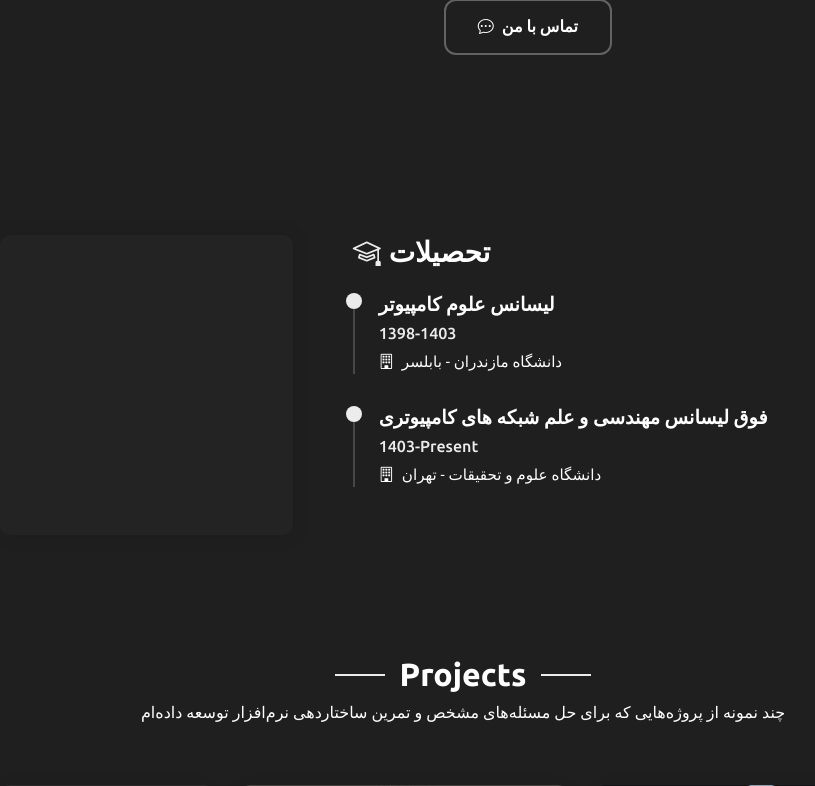
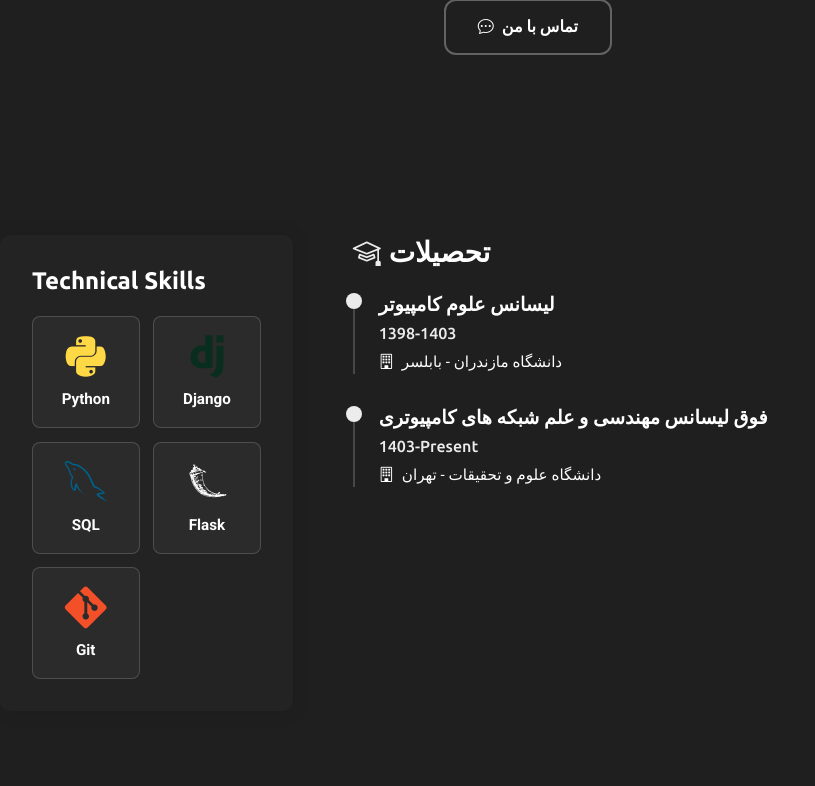
Before and after one commit to Aramesh-Aria/personal-Blog, a Flask app: page / in a window 1280 px wide. Shown: the part 1408-2194 px from the top of the page, without its empty margins (342-1157 px from the left). Run offline with Flask 3, Linux system fonts and the light colour scheme; some libraries are stand-ins or nearby versions.

Commit message:
bring back technical skills section

```diff
--- a/templates/index.html
+++ b/templates/index.html
@@ -132,7 +132,7 @@
 
               </div> -->
 
-              <!-- <div class="technical-skills">
+              <div class="technical-skills">
                 <h3>Technical Skills</h3>
                 <div class="technical-skills-grid" aria-label="Technical Skills">
                   <div class="technical-skill">
@@ -160,7 +160,7 @@
                     <span>Git</span>
                   </div>
                 </div>
-              </div> -->
+              </div>
             </div>
           </div>
 
```
